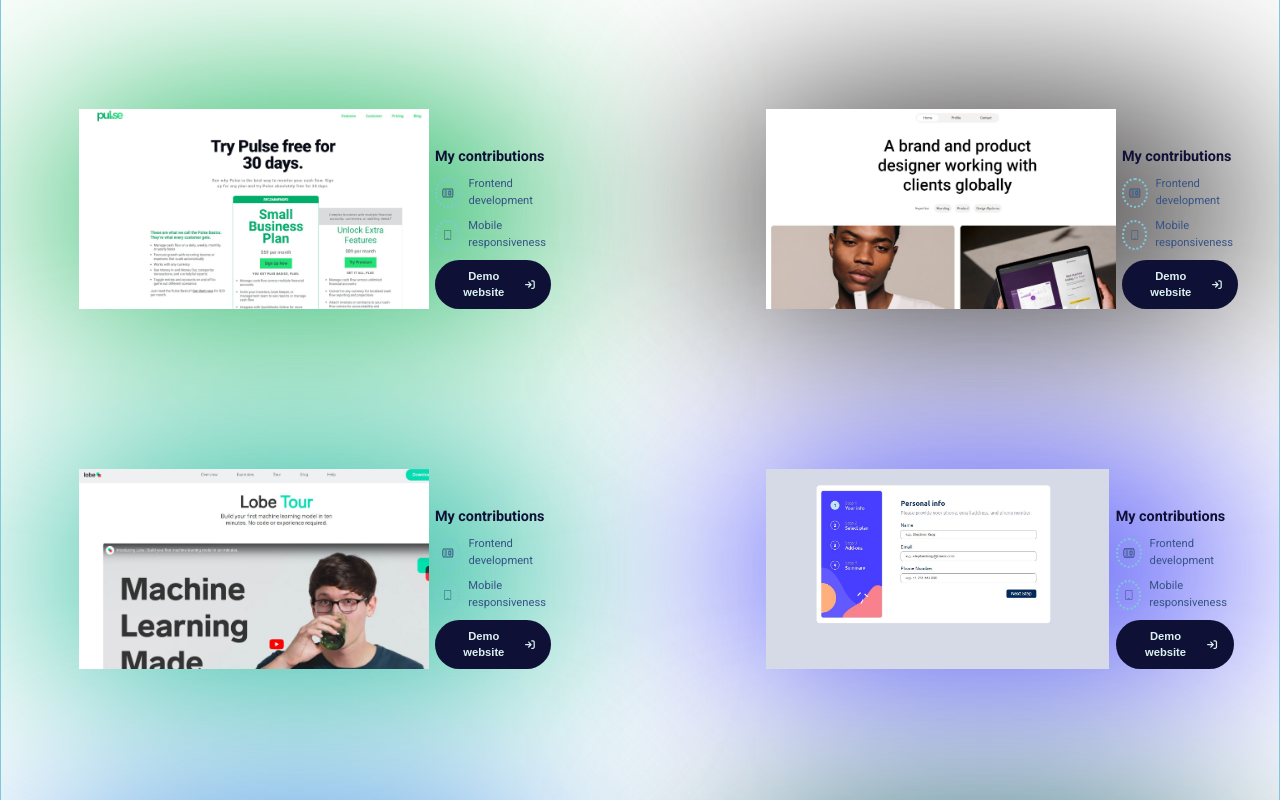
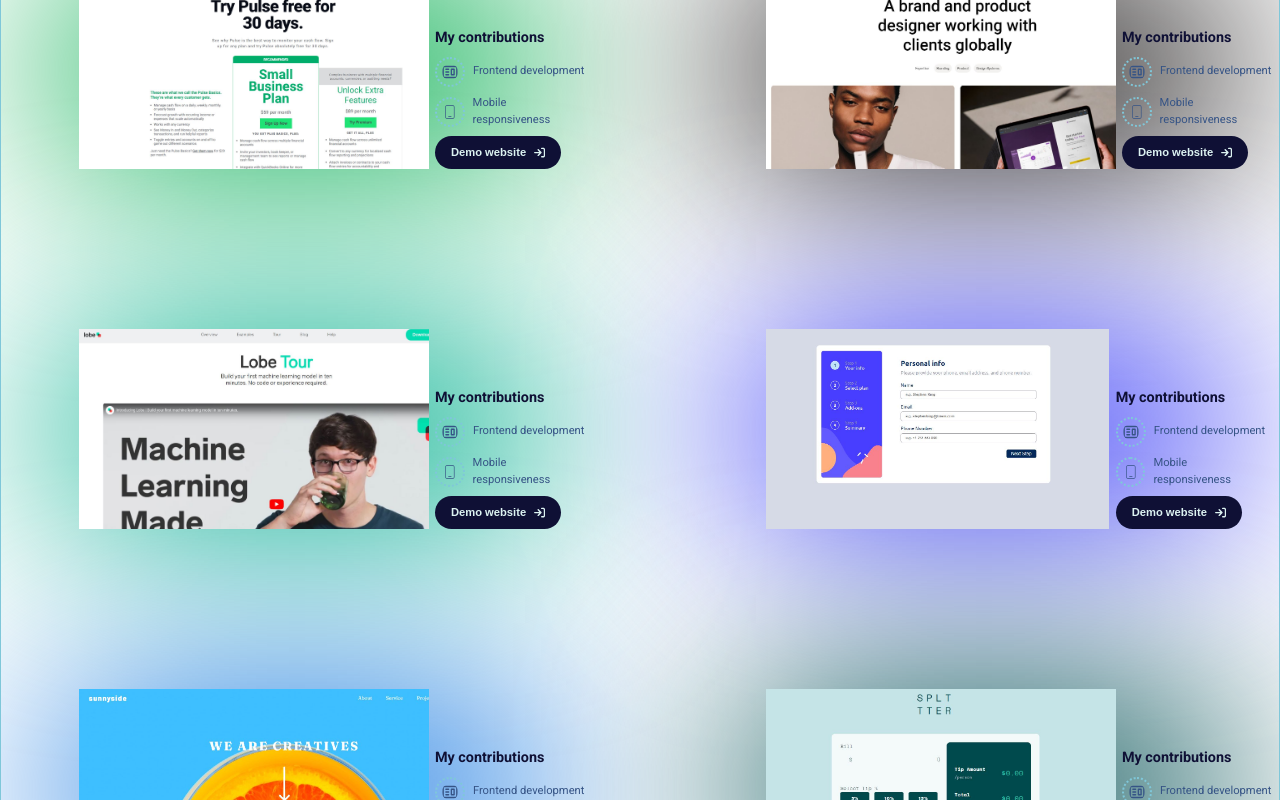
Before and after one commit to AlNomanCSE/Portfolio, a Next.js app: page / in a window 1280 px wide. Shown: the part 1680-2480 px from the top of the page. Built offline with nearby package versions, Linux system fonts and the light colour scheme; a web font is replaced by a local one.

Commit message:
button fixed

```diff
--- a/src/components/home/Section_2.module.css
+++ b/src/components/home/Section_2.module.css
@@ -13,8 +13,8 @@
 }
 .image {
   object-fit: contain;
-  width: 170px;
-  height: 170px;
+  width: 100px;
+  height: 100px;
   border-radius: 5px;
   box-shadow: 5px 2px 50px var(--Dusk-Blue);
   padding: 0.5rem;
@@ -32,8 +32,8 @@
     font-size: 1.5rem;
   }
   .image {
-    width: 120px;
-    height: 120px;
+    width: 80px;
+    height: 80px;
   }
   .images {
     gap: 2rem;
@@ -45,8 +45,8 @@
     padding: 1.5rem;
   }
   .image {
-    width: 100px;
-    height: 100px;
+    width: 70px;
+    height: 70px;
     box-shadow: 10px 10px 30px var(--Dusk-Blue);
   }
   .images {
--- a/src/components/home/Section_3.module.css
+++ b/src/components/home/Section_3.module.css
@@ -59,6 +59,9 @@
 .link button {
   background: transparent;
   border: none;
+  width: 150px;
+  display: flex;
+  align-items: center;
 }
 .link button p {
   padding: 0.5rem 1rem;
```
